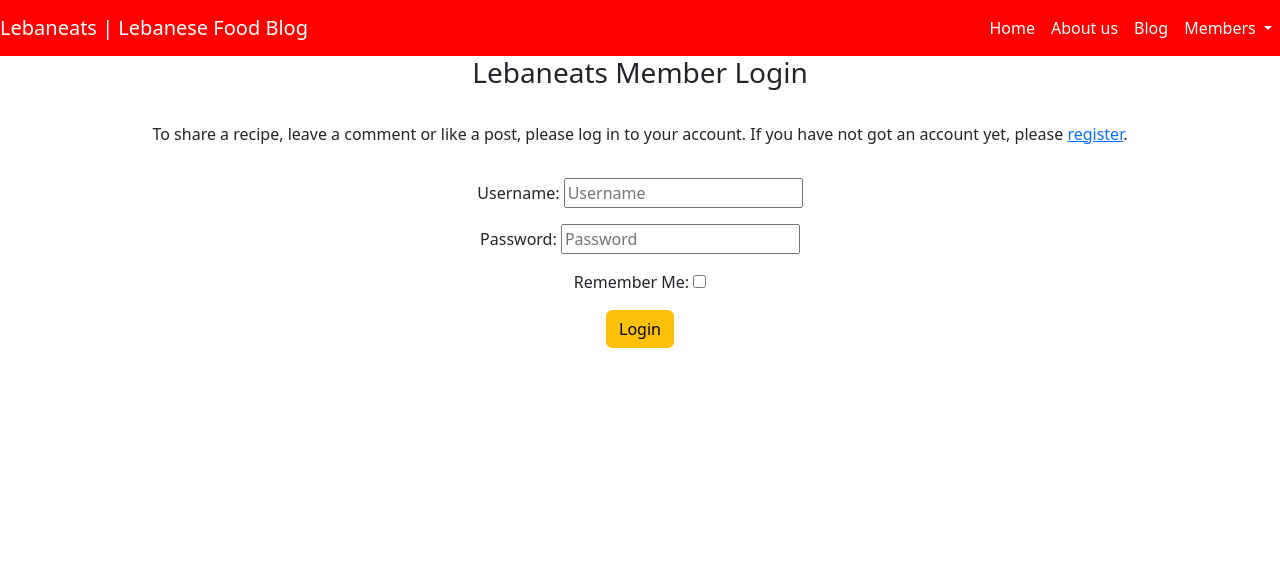
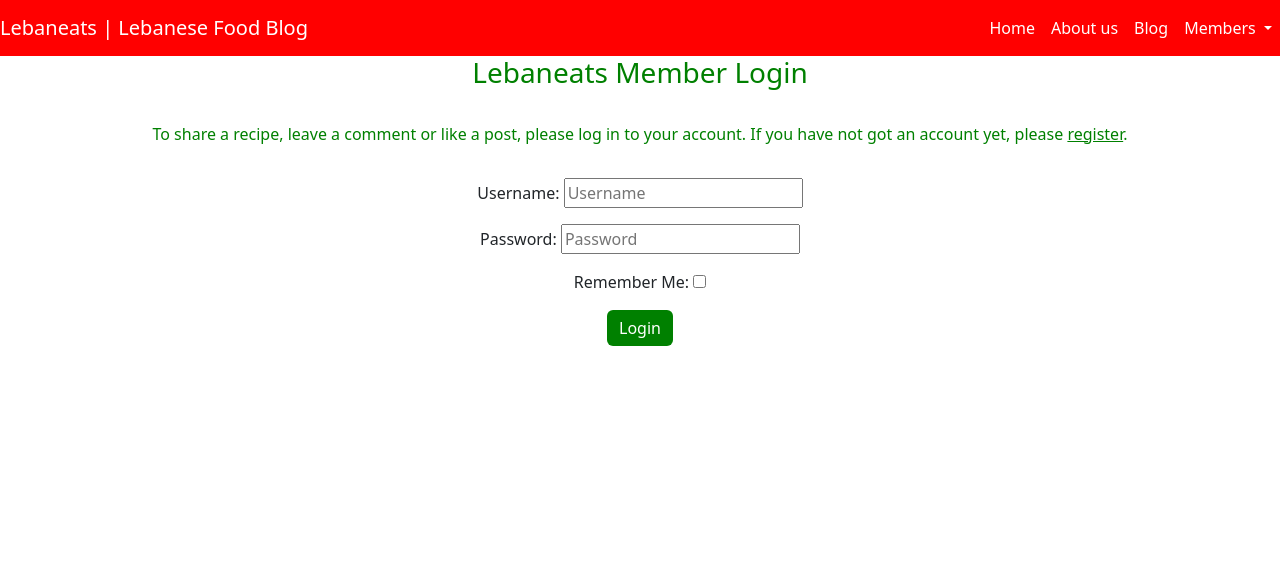
Before and after one commit to Mushbt/lebaneats-pp4, a Django app: page /accounts/login/ in a window 1280 px wide. Shown: the top 586 px of the page. Run offline with Django 3.2, Linux system fonts and the light colour scheme; some libraries are stand-ins or nearby versions.

Commit message:
Add styling to login html file

```diff
--- a/templates/account/login.html
+++ b/templates/account/login.html
@@ -9,17 +9,17 @@
 {% block content %}
 <div class="masthead">
   <div class="container">
-    <h3 class="mb-3 justify-content-center text-center">{% trans "Lebaneats Member Login" %}</h3>
+    <h3 class="mb-3 justify-content-center text-center" style="color: green;">{% trans "Lebaneats Member Login" %}</h3>
     </div>
 </div>
 
 <div class="container">
   <div class="row">
     <div class="col mt-3 justify-content-center text-center">
-      <p class="mb-3">{% blocktrans %}
+      <p class="mb-3" style="color: green;">{% blocktrans %}
         To share a recipe, leave a comment or like a post, please log in to your account.
         If you have not got an account yet, please
-        <a  href="{{ signup_url }}">register</a>.{% endblocktrans %}
+        <a  href="{{ signup_url }}" style="color: green;">register</a>.{% endblocktrans %}
       </p>
     </div>
   </div>
@@ -30,9 +30,9 @@
         {% csrf_token %}
         {{ form.as_p }}
         {% if redirect_field_value %}
-        <input type="hidden" name="{{ redirect_field_name }}" value="{{ redirect_field_value }}" />
+        <input type="hidden" name="{{ redirect_field_name }}" value="{{ redirect_field_value }}"/>
         {% endif %}
-        <button class="btn btn-warning right" type="submit">{% trans "Login" %}</button>
+        <button class="btn btn-warning right" type="submit" style="background-color: green; border: green; color: white;">{% trans "Login" %}</button>
       </form>
     </div>
   </div>
--- a/templates/account/logout.html
+++ b/templates/account/logout.html
@@ -19,7 +19,7 @@
   {% if redirect_field_value %}
   <input type="hidden" name="{{ redirect_field_name }}" value="{{ redirect_field_value }}"/>
   {% endif %}
-  <button type="submit" style="color: green;">{% trans 'Log Out' %}</button>
+  <button type="submit">{% trans 'Log Out' %}</button>
 </form>
   </div>
 </div>
```
